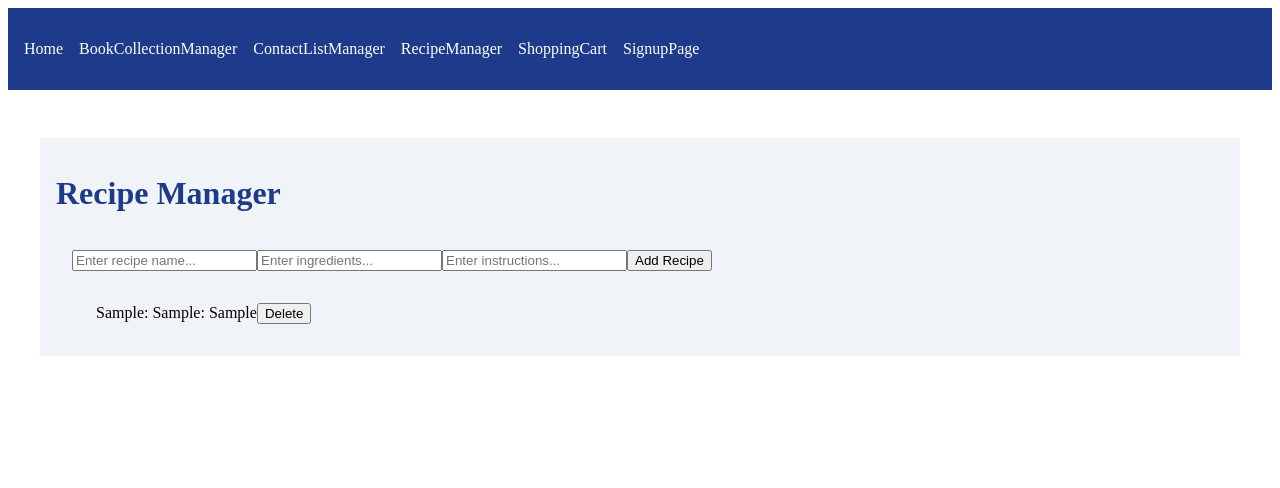
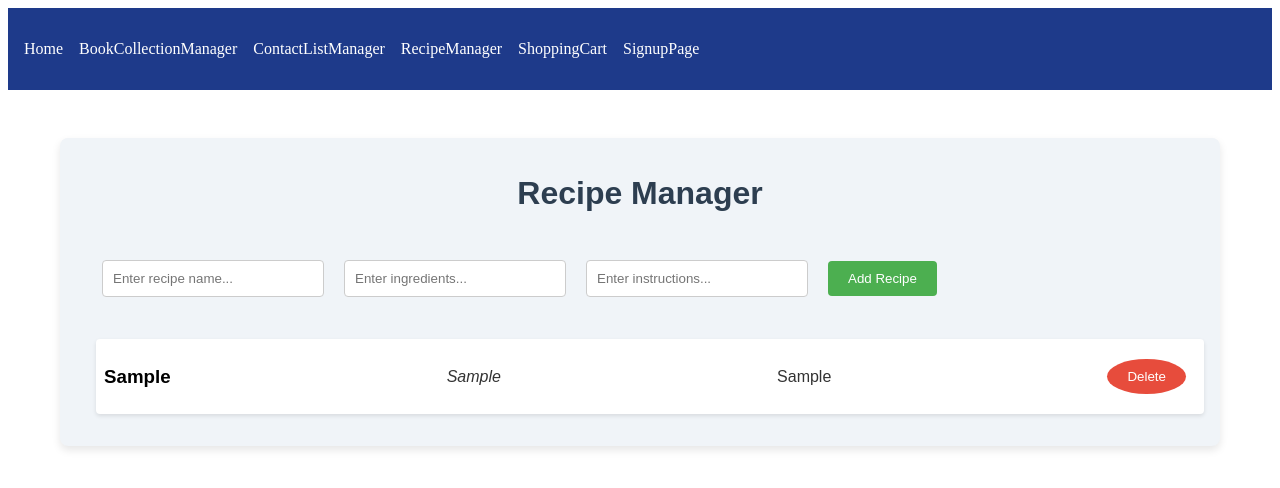
Before and after one commit to Timppav/coding-marathon-1, a React (Vite) app in the folder cm1/: page /#/recipes in a window 1280 px wide. Both pictures are taken after typing "Sample", "Sample", "Sample" into the empty fields and a click on the button "Add Recipe". Shown: the top 488 px of the page. Built offline with nearby package versions, Linux system fonts and the light colour scheme.

Commit message:
Styling for recipe lists

```diff
--- a/cm1/src/components/RecipeManager/RecipeManager.css
+++ b/cm1/src/components/RecipeManager/RecipeManager.css
@@ -0,0 +1,66 @@
+.recipe-manager {
+    font-family: Arial, sans-serif;
+    margin: 20px;
+    padding: 20px;
+    background-color: #f4f4f9;
+    border-radius: 8px;
+    box-shadow: 0 4px 8px rgba(0, 0, 0, 0.1);
+  }
+
+  .recipe-manager h1 {
+    text-align: center;
+    color: #2d3e50;
+  }
+
+  .recipe-manager input {
+    padding: 10px;
+    margin: 10px;
+    width: 200px;
+    border-radius: 4px;
+    border: 1px solid #ccc;
+  }
+
+  .recipe-manager button {
+    padding: 10px 20px;
+    margin: 10px;
+    background-color: #4CAF50;
+    color: white;
+    border: none;
+    border-radius: 4px;
+    cursor: pointer;
+  }
+
+  .recipe-manager button:hover {
+    background-color: #45a049;
+  }
+
+  .recipe-manager ol {
+    padding-left: 20px;
+  }
+
+  .recipe-manager li {
+    padding: 8px;
+    background-color: #fff;
+    margin: 5px 0;
+    border-radius: 4px;
+    box-shadow: 0 2px 4px rgba(0, 0, 0, 0.1);
+    display: flex;
+    justify-content: space-between;
+    align-items: center;
+  }
+
+  .recipe-manager li p {
+    padding-left: 10px;
+  }
+
+  .recipe-manager li button {
+    background-color: #e74c3c;
+    border-radius: 50%;
+    border: none;
+    color: white;
+    cursor: pointer;
+  }
+
+  .recipe-manager li button:hover {
+    background-color: #c0392b;
+  }
--- a/cm1/src/components/RecipeManager/RecipeManager.jsx
+++ b/cm1/src/components/RecipeManager/RecipeManager.jsx
@@ -1,4 +1,5 @@
 import React, { useState } from "react";
+import "./RecipeManager.css";
 
 function RecipeManager() {
   const [recipes, setRecipes] = useState([]);
@@ -51,7 +52,9 @@ function RecipeManager() {
       <ol>
         {recipes.map((recipe, index) => (
           <li key={index}>
-            {recipe.name}: {recipe.ingredients}: {recipe.instructions}
+            <h3>{recipe.name}</h3>
+            <p><i>{recipe.ingredients}</i></p>
+            <p>{recipe.instructions}</p>
             <button onClick={() => deleteRecipe(index)}>Delete</button>
           </li>
         ))}
```
